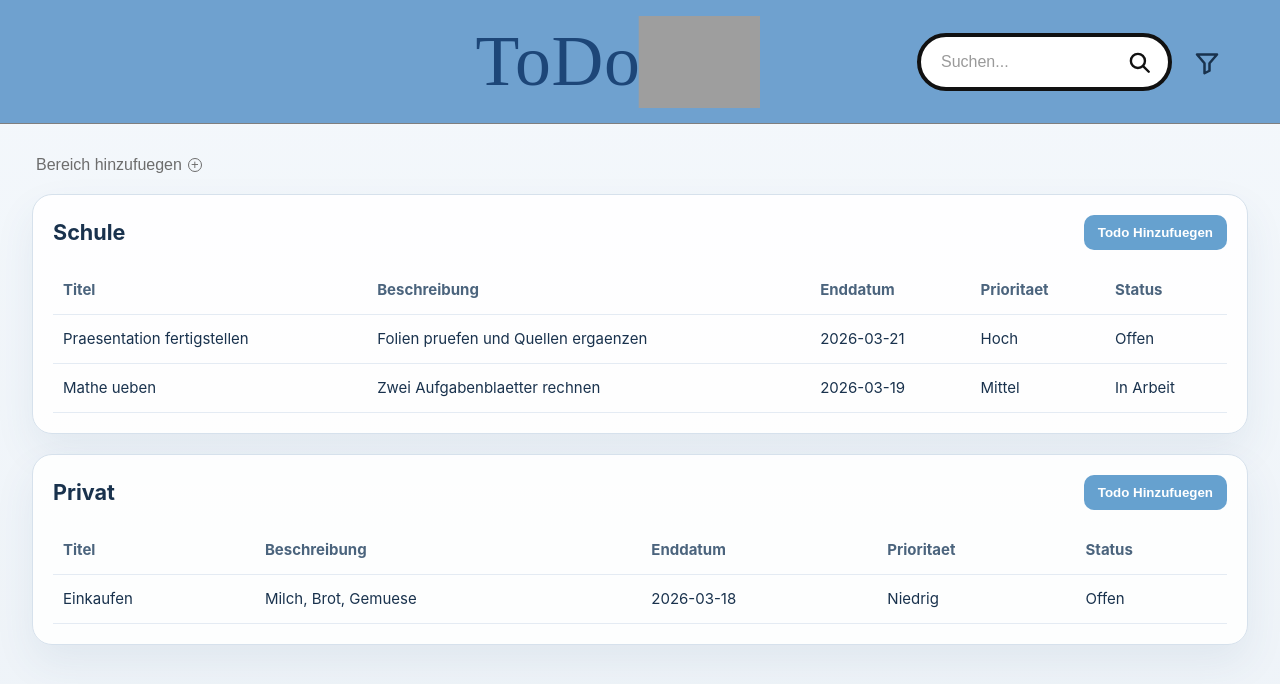
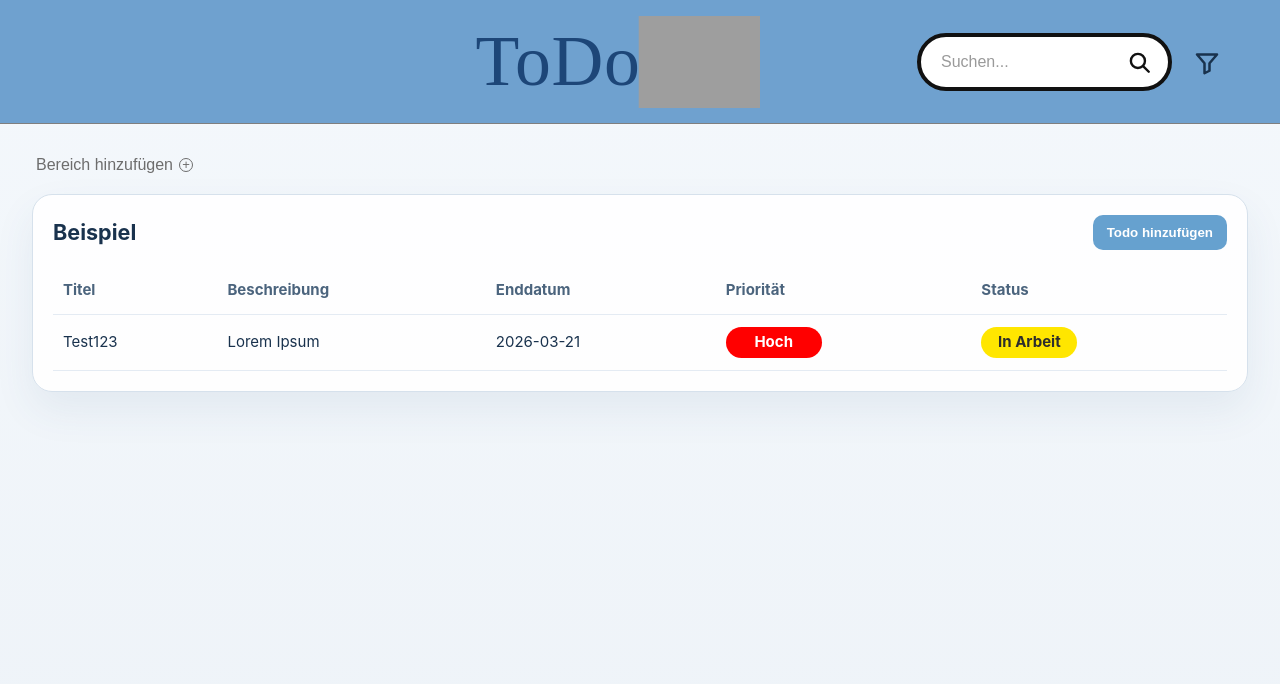
Before and after one commit to Soguel-Aurelien/ToDoAppProjekt, a Vue app in the folder ToDoApp/: page / in a window 1280 px wide. Shown: the top 684 px of the page. Built offline with nearby package versions, Linux system fonts and the light colour scheme; grey boxes are pictures that could not be loaded; a web font is replaced by a local one.

Commit message:
Priorität und Status add Farbe

```diff
--- a/ToDoApp/src/App.vue
+++ b/ToDoApp/src/App.vue
@@ -38,41 +38,29 @@ let resizeState = null
 
 const priorityOptions = ['Hoch', 'Mittel', 'Niedrig']
 const statusOptions = ['Offen', 'In Arbeit', 'Erledigt']
+const toneByPriority = {
+  Hoch: 'is-red',
+  Mittel: 'is-yellow',
+  Niedrig: 'is-green',
+}
+const toneByStatus = {
+  Offen: 'is-red',
+  'In Arbeit': 'is-yellow',
+  Erledigt: 'is-green',
+}
 
 const domains = ref([
   {
     id: 1,
-    name: 'Schule',
+    name: 'Beispiel',
     toDos: [
       {
         id: 1,
-        title: 'Praesentation fertigstellen',
-        description: 'Folien pruefen und Quellen ergaenzen',
+        title: 'Test123',
+        description: 'Lorem Ipsum',
         endDate: '2026-03-21',
         priority: 'Hoch',
-        status: 'Offen',
-      },
-      {
-        id: 2,
-        title: 'Mathe ueben',
-        description: 'Zwei Aufgabenblaetter rechnen',
-        endDate: '2026-03-19',
-        priority: 'Mittel',
         status: 'In Arbeit',
-      },
-    ],
-  },
-  {
-    id: 2,
-    name: 'Privat',
-    toDos: [
-      {
-        id: 3,
-        title: 'Einkaufen',
-        description: 'Milch, Brot, Gemuese',
-        endDate: '2026-03-18',
-        priority: 'Niedrig',
-        status: 'Offen',
       },
     ],
   },
@@ -224,7 +212,7 @@ function startFilterResizeLeft(event) {
 }
 
 function addDomain() {
-  const name = window.prompt('Name fuer den neuen Bereich eingeben:')
+  const name = window.prompt('Name für den neuen Bereich eingeben:')
 
   if (!name) {
     return
@@ -286,6 +274,30 @@ function getTodoPayload() {
     priority: todoForm.priority,
     status: todoForm.status,
   }
+}
+
+function getPriorityTone(priority) {
+  return toneByPriority[priority] ?? ''
+}
+
+function getStatusTone(status) {
+  return toneByStatus[status] ?? ''
+}
+
+function getToneOptionStyle(tone) {
+  if (tone === 'is-red') {
+    return { backgroundColor: '#ff0000', color: '#ffffff' }
+  }
+
+  if (tone === 'is-yellow') {
+    return { backgroundColor: '#ffe600', color: '#2d2d2d' }
+  }
+
+  if (tone === 'is-green') {
+    return { backgroundColor: '#11ff09', color: '#143014' }
+  }
+
+  return {}
 }
 
 function saveTodo() {
@@ -361,7 +373,7 @@ onBeforeUnmount(() => {
     <main class="main-content">
       <section class="toolbar-row">
         <button type="button" class="toolbar-link" @click="addDomain">
-          <span>Bereich hinzufuegen</span>
+          <span>Bereich hinzufügen</span>
           <span class="toolbar-plus">+</span>
         </button>
       </section>
@@ -404,7 +416,7 @@ onBeforeUnmount(() => {
             </label>
 
             <label class="filter-field">
-              <span>Prioritaet:</span>
+              <span>Priorität:</span>
               <select v-model="draftFilters.priority">
                 <option value="">Alle</option>
                 <option v-for="priority in priorityOptions" :key="priority" :value="priority">
@@ -447,7 +459,7 @@ onBeforeUnmount(() => {
         <div class="domain-header">
           <h2>{{ domain.name }}</h2>
 
-          <button type="button" class="TaskADD" @click="openTodoModal(domain.id)">Todo Hinzufuegen</button>
+          <button type="button" class="TaskADD" @click="openTodoModal(domain.id)">Todo hinzufügen</button>
         </div>
 
         <table class="todo-table">
@@ -456,7 +468,7 @@ onBeforeUnmount(() => {
               <th>Titel</th>
               <th>Beschreibung</th>
               <th>Enddatum</th>
-              <th>Prioritaet</th>
+              <th>Priorität</th>
               <th>Status</th>
             </tr>
           </thead>
@@ -470,11 +482,15 @@ onBeforeUnmount(() => {
               <td>{{ todo.title }}</td>
               <td>{{ todo.description }}</td>
               <td>{{ todo.endDate }}</td>
-              <td>{{ todo.priority }}</td>
-              <td>{{ todo.status }}</td>
+              <td>
+                <span class="tone-pill" :class="getPriorityTone(todo.priority)">{{ todo.priority }}</span>
+              </td>
+              <td>
+                <span class="tone-pill" :class="getStatusTone(todo.status)">{{ todo.status }}</span>
+              </td>
             </tr>
             <tr v-if="domain.toDos.length === 0">
-              <td colspan="5" class="empty-state">Keine Eintraege fuer diese Suche.</td>
+              <td colspan="5" class="empty-state">Keine Einträge für diese Suche.</td>
             </tr>
           </tbody>
         </table>
@@ -506,9 +522,14 @@ onBeforeUnmount(() => {
             </label>
 
             <label class="todo-field">
-              <span>Prioritaet:</span>
+              <span>Priorität:</span>
               <select v-model="todoForm.priority">
-                <option v-for="priority in priorityOptions" :key="priority" :value="priority">
+                <option
+                  v-for="priority in priorityOptions"
+                  :key="priority"
+                  :value="priority"
+                  :style="getToneOptionStyle(getPriorityTone(priority))"
+                >
                   {{ priority }}
                 </option>
               </select>
@@ -517,7 +538,12 @@ onBeforeUnmount(() => {
             <label class="todo-field">
               <span>Status:</span>
               <select v-model="todoForm.status">
-                <option v-for="status in statusOptions" :key="status" :value="status">
+                <option
+                  v-for="status in statusOptions"
+                  :key="status"
+                  :value="status"
+                  :style="getToneOptionStyle(getStatusTone(status))"
+                >
                   {{ status }}
                 </option>
               </select>
@@ -525,9 +551,9 @@ onBeforeUnmount(() => {
           </div>
 
           <div class="todo-modal-actions">
-            <button v-if="activeTodoId" type="button" class="todo-modal-delete" @click="deleteTodo">Delete</button>
-            <button type="button" class="todo-modal-cancel" @click="closeTodoModal">Close</button>
-            <button type="button" class="todo-modal-save" @click="saveTodo">Save</button>
+            <button v-if="activeTodoId" type="button" class="todo-modal-delete" @click="deleteTodo">Löschen</button>
+            <button type="button" class="todo-modal-cancel" @click="closeTodoModal">Schliessen</button>
+            <button type="button" class="todo-modal-save" @click="saveTodo">Anwenden</button>
           </div>
         </div>
       </section>
@@ -937,19 +963,19 @@ onBeforeUnmount(() => {
 
 .todo-modal-cancel {
   border: 1px solid #aeb8c2;
-  background: #ffffff;
+  background: #f1f3f5;
   color: #6d6d6d;
 }
 
 .todo-modal-save {
-  border: 0;
-  background: #66a1cf;
-  color: #ffffff;
+  border: 1px solid #d3d8de;
+  background: #f1f3f5;
+  color: #6d6d6d;
 }
 
 .todo-modal-delete {
   border: 0;
-  background: #d46f6f;
+  background: #ff0000;
   color: #ffffff;
 }
 
@@ -994,6 +1020,32 @@ onBeforeUnmount(() => {
   padding: 12px 10px;
   border-bottom: 1px solid #e4ebf3;
   text-align: left;
+}
+
+.tone-pill {
+  display: inline-flex;
+  align-items: center;
+  justify-content: center;
+  min-width: 96px;
+  padding: 7px 14px;
+  border-radius: 999px;
+  font-weight: 700;
+  line-height: 1.1;
+}
+
+.is-red {
+  background: #ff0000;
+  color: #ffffff;
+}
+
+.is-yellow {
+  background: #ffe600;
+  color: #2d2d2d;
+}
+
+.is-green {
+  background: #11ff09;
+  color: #143014;
 }
 
 .todo-table th {
```
